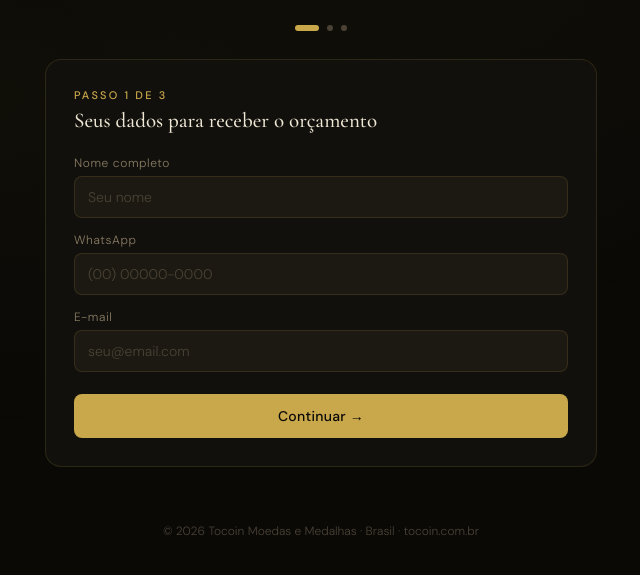
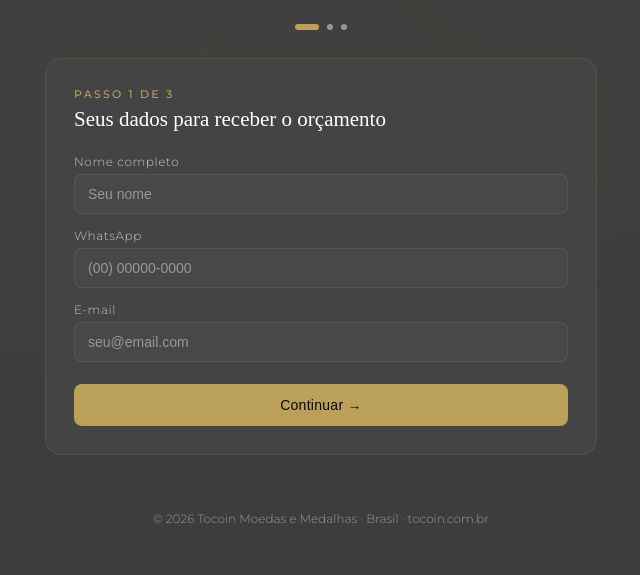
Before and after one commit to BrunoTocoin/tocoin-leads, a plain HTML site: page index.html in a window 1280 px wide. Shown: the part 302-877 px from the top of the page, without its empty margins (319-959 px from the left). Drawn offline with nearby package versions, Linux system fonts and the light colour scheme.

Commit message:
Update index.html

```diff
--- a/index.html
+++ b/index.html
@@ -4,16 +4,23 @@
 <meta charset="UTF-8">
 <meta name="viewport" content="width=device-width, initial-scale=1.0">
 <title>Tocoin — Visualize sua Moeda</title>
-<link href="https://fonts.googleapis.com/css2?family=Cormorant+Garamond:wght@400;500;600&family=DM+Sans:wght@300;400;500&display=swap" rel="stylesheet">
+<link href="https://fonts.googleapis.com/css2?family=Montserrat:wght@300;400;500;600;700;800;900&display=swap" rel="stylesheet">
 <style>
 :root {
-  --gold: #C9A84C; --gold-light: #E8C87A; --gold-dark: #8B6914;
-  --bg: #0A0906; --bg-2: #12100C; --bg-3: #1C1912;
-  --border: rgba(201,168,76,0.15); --border-strong: rgba(201,168,76,0.35);
-  --text: #F0E8D6; --text-muted: #8A7D65; --text-faint: #4A4235;
+  --gold: #bba05a;
+  --gold-light: #d4b97a;
+  --gold-dark: #8a7040;
+  --bg: #3d3d3e;
+  --bg-2: #444445;
+  --bg-3: #484849;
+  --border: rgba(187,160,90,0.15);
+  --border-strong: rgba(187,160,90,0.25);
+  --text: #ffffff;
+  --text-muted: #c8c5c0;
+  --text-faint: #999896;
 }
 * { margin: 0; padding: 0; box-sizing: border-box; }
-body { background: var(--bg); color: var(--text); font-family: 'DM Sans', sans-serif; font-weight: 300; min-height: 100vh; overflow-x: hidden; }
+body { background: var(--bg); color: var(--text); font-family: 'Proxima Nova', 'Montserrat', sans-serif; font-weight: 300; min-height: 100vh; overflow-x: hidden; }
 body::before { content: ''; position: fixed; inset: 0; background-image: radial-gradient(ellipse at 20% 50%, rgba(201,168,76,0.04) 0%, transparent 60%), radial-gradient(ellipse at 80% 20%, rgba(201,168,76,0.03) 0%, transparent 50%); pointer-events: none; z-index: 0; }
 .container { max-width: 600px; margin: 0 auto; padding: 0 24px; position: relative; z-index: 1; }
 header { padding: 40px 0 32px; text-align: center; }
```
